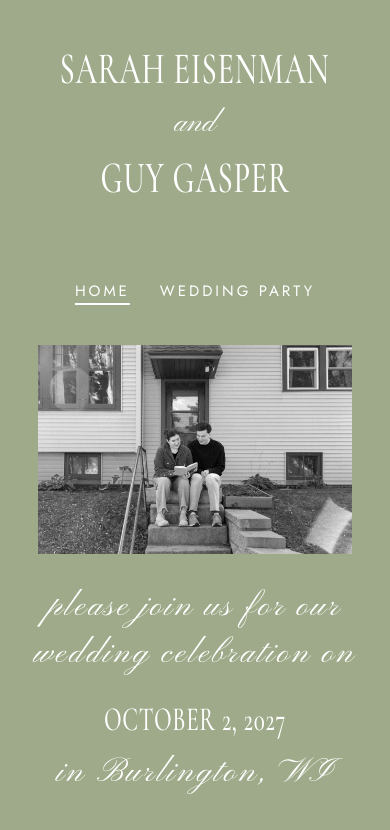
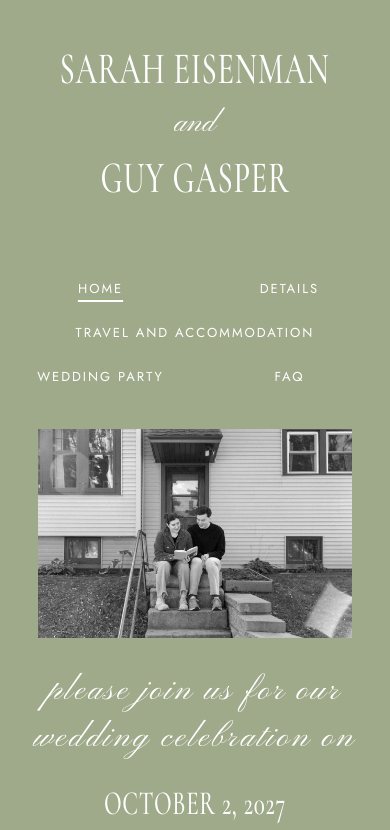
Before and after one commit to GuyGasper/SG-Wedding, a React (Vite) app in the folder frontend/: page / in a window 390 px wide. Shown: the top 830 px of the page. Built offline with nearby package versions, Linux system fonts and the light colour scheme.

Commit message:
Adding empty tabs

```diff
--- a/frontend/src/WeddingParty.tsx
+++ b/frontend/src/WeddingParty.tsx
@@ -1,6 +1,12 @@
 const weddingParty = [
-  { role: 'Bridesmaid', names: ['Hannah', 'Annie', 'Megan', 'Sarah', 'Katie'] },
-  { role: 'Groomsman', names: ['Jack', 'Alex', 'Will'] },
+  {
+    role: 'Bridesmaid',
+    names: ['Katie', 'Annie', 'Megan', 'Sarah', 'Hannah']
+  },
+  {
+    role: 'Groomsman',
+    names: ['Jack', 'Will', 'Alex']
+  },
 ];
 
 export function WeddingParty() {
--- a/frontend/src/main.tsx
+++ b/frontend/src/main.tsx
@@ -37,8 +37,19 @@ function Flower() {
   );
 }
 
+const navigation = [
+  { href: '/', label: 'Home' },
+  { href: '/details', label: 'Details' },
+  { href: '/travel-and-accommodation', label: 'Travel and Accommodation', wide: true },
+  { href: '/wedding-party', label: 'Wedding Party' },
+  { href: '/faq', label: 'FAQ' },
+];
+
 function App() {
-  const isWeddingParty = /^\/wedding-party\/?$/.test(window.location.pathname);
+  const pathname = window.location.pathname.replace(/\/+$/, '') || '/';
+  const currentPage = navigation.find(({ href }) => href === pathname) ?? navigation[0];
+  const isHome = currentPage.href === '/';
+  const isWeddingParty = currentPage.href === '/wedding-party';
   const navMarkerRef = useRef<HTMLDivElement>(null);
   const [navStuck, setNavStuck] = useState(false);
 
@@ -55,8 +66,8 @@ function App() {
 
   return (
     <>
-      <a className="skip-link" href={isWeddingParty ? '#content' : '#home'}>Skip to content</a>
-      {isWeddingParty ? (
+      <a className="skip-link" href={isHome ? '#home' : '#content'}>Skip to content</a>
+      {!isHome ? (
         <header className="party-masthead">
           <a className="party-wordmark" href="/" aria-label="Sarah Eisenman & Guy Gasper — Home">
             <span className="name">Sarah Eisenman</span>
@@ -75,12 +86,22 @@ function App() {
       )}
       <div ref={navMarkerRef} className="nav-scroll-marker" aria-hidden="true" />
       <nav className="site-nav" data-stuck={navStuck || undefined} aria-label="Main navigation">
-        <a href="/" aria-current={isWeddingParty ? undefined : 'page'}>Home</a>
-        <a href="/wedding-party" aria-current={isWeddingParty ? 'page' : undefined}>Wedding Party</a>
+        {navigation.map(({ href, label, wide }) => (
+          <a
+            key={href}
+            href={href}
+            className={wide ? 'site-nav-wide' : undefined}
+            aria-current={currentPage.href === href ? 'page' : undefined}
+          >
+            {label}
+          </a>
+        ))}
       </nav>
-      {isWeddingParty ? (
-        <WeddingParty />
-      ) : (
+      {isWeddingParty && <WeddingParty />}
+      {!isHome && !isWeddingParty && (
+        <main id="content" className="empty-page" aria-label={currentPage.label} />
+      )}
+      {isHome && (
         <main id="home">
           <figure className="hero">
             <img src="/images/engagement-on-the-steps.jpg" width="2400" height="1600" alt="Sarah and Guy reading together on the front steps in a black-and-white photograph" fetchPriority="high" />
--- a/frontend/src/styles.css
+++ b/frontend/src/styles.css
@@ -244,6 +244,10 @@ main {
   transform-origin: left center;
 }
 
+.empty-page {
+  min-height: clamp(240px, 50vh, 520px);
+}
+
 .party-page {
   padding: 40px 12px 100px;
 }
@@ -343,11 +347,28 @@ main {
   }
 
   main {
-    scroll-margin-top: 48.2px;
+    scroll-margin-top: 132px;
+  }
+
+  .site-nav {
+    display: grid;
+    grid-template-columns: repeat(2, minmax(0, 1fr));
+    max-width: 100%;
+    gap: 0 12px;
+    padding-inline: 12px;
   }
 
   .site-nav a {
-    padding-block: 15px;
+    min-height: 44px;
+    align-content: center;
+    padding-block: 10px;
+    text-align: center;
+    font-size: 13px;
+    letter-spacing: 2px;
+  }
+
+  .site-nav-wide {
+    grid-column: 1 / -1;
   }
 
   .party-wordmark {
```
Also changed, not shown: 1 other file (tests, documents, lock files or other folders).
